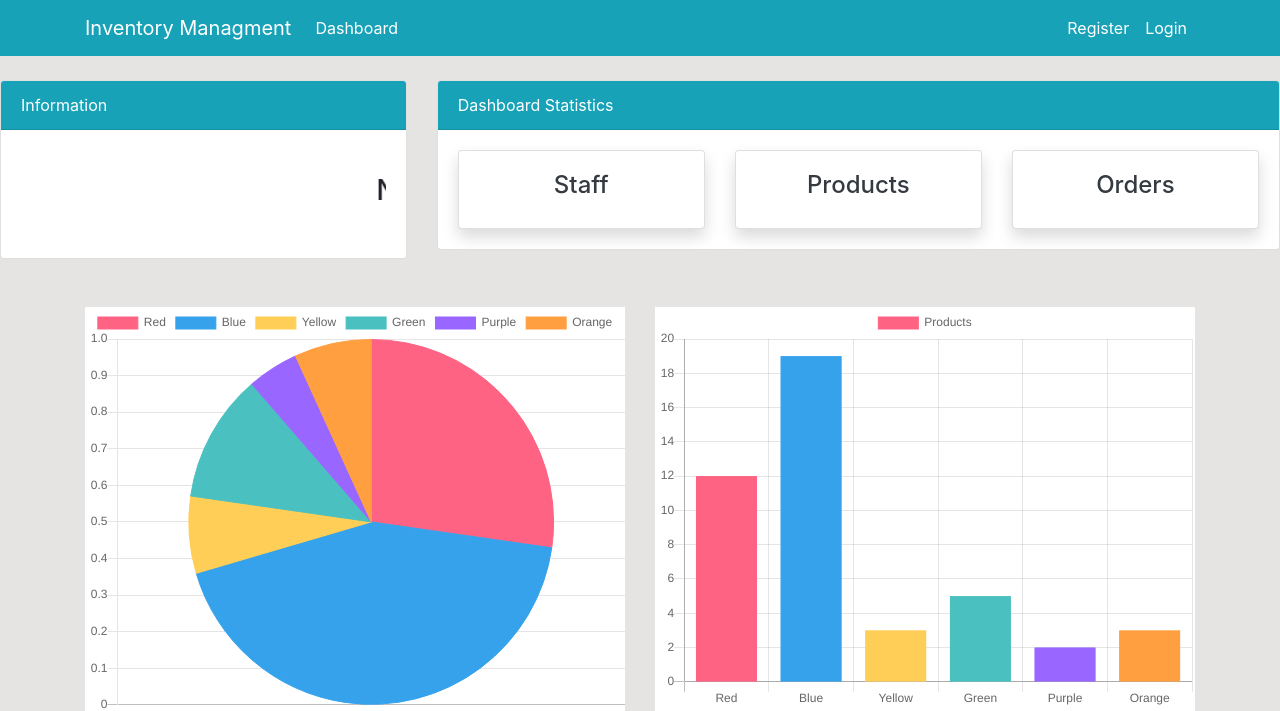
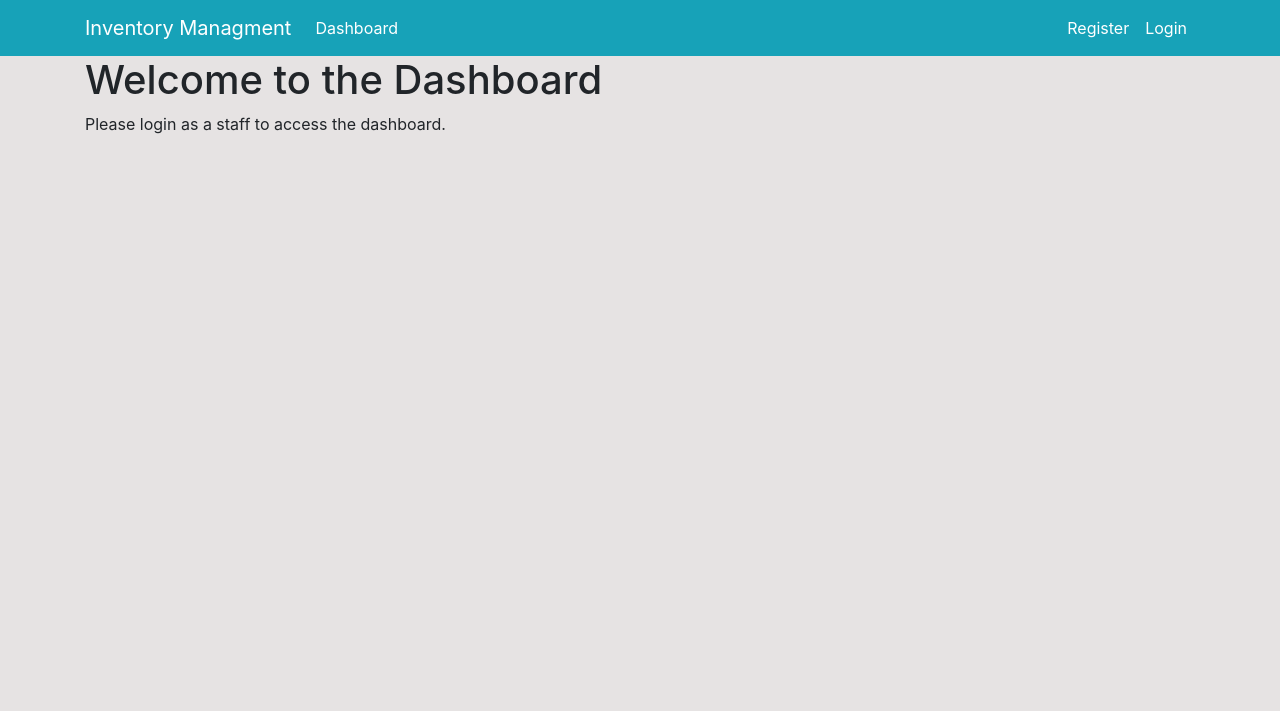
Before and after one commit to jahanzaib-butt/inventry-managment, a Django app: template templates/Dashboard/index.html in a window 1280 px wide. Shown: the top 711 px of the page. Run offline with Django 5.2, Linux system fonts and the light colour scheme; the template is opened without the code that fills it, so the values that code supplies are empty.

Commit message:
Add page base permission

```diff
--- a/dashboard/views.py
+++ b/dashboard/views.py
@@ -1,14 +1,18 @@
 from django.shortcuts import render
-
+from django.contrib.auth.decorators import login_required
 # Create your views here.
+@login_required(login_url='Login')
 def index(request):
     return render(request,'Dashboard/index.html')
 
+@login_required(login_url='Login')
 def staff(request):
     return render(request,'Dashboard/staff.html')
 
+@login_required(login_url='Login')
 def product(request):
     return render(request,'Dashboard/product.html')
 
+@login_required(login_url='Login')
 def order(request):
     return render(request,'Dashboard/order.html')
--- a/inventry_project/settings.py
+++ b/inventry_project/settings.py
@@ -138,3 +138,5 @@
 DEFAULT_AUTO_FIELD = 'django.db.models.BigAutoField'
 
 LOGIN_REDIRECT_URL = 'dashboard-index'
+
+LOGIN_URL = 'Login'
--- a/templates/Dashboard/index.html
+++ b/templates/Dashboard/index.html
@@ -1,6 +1,7 @@
 {% extends 'partials/base.html' %}
 
 {% block content %}
+{% if user.is_authenticated and user.is_staff and user.is_superuser %}
 {% include 'partials/topside.html' %}
 
 <div class="container">
@@ -96,4 +97,14 @@
     </div>
 </div>
 <!--End Graphs-->
+{% else %}
+<div class="container">
+    <div class="row">
+        <div class="col-md-6">
+            <h1>Welcome to the Dashboard</h1>
+            <p>Please login as a staff to access the dashboard.</p>
+        </div>
+    </div>
+</div>
+{% endif %}
 {% endblock %}
```
Also changed, not shown: db.sqlite3.
